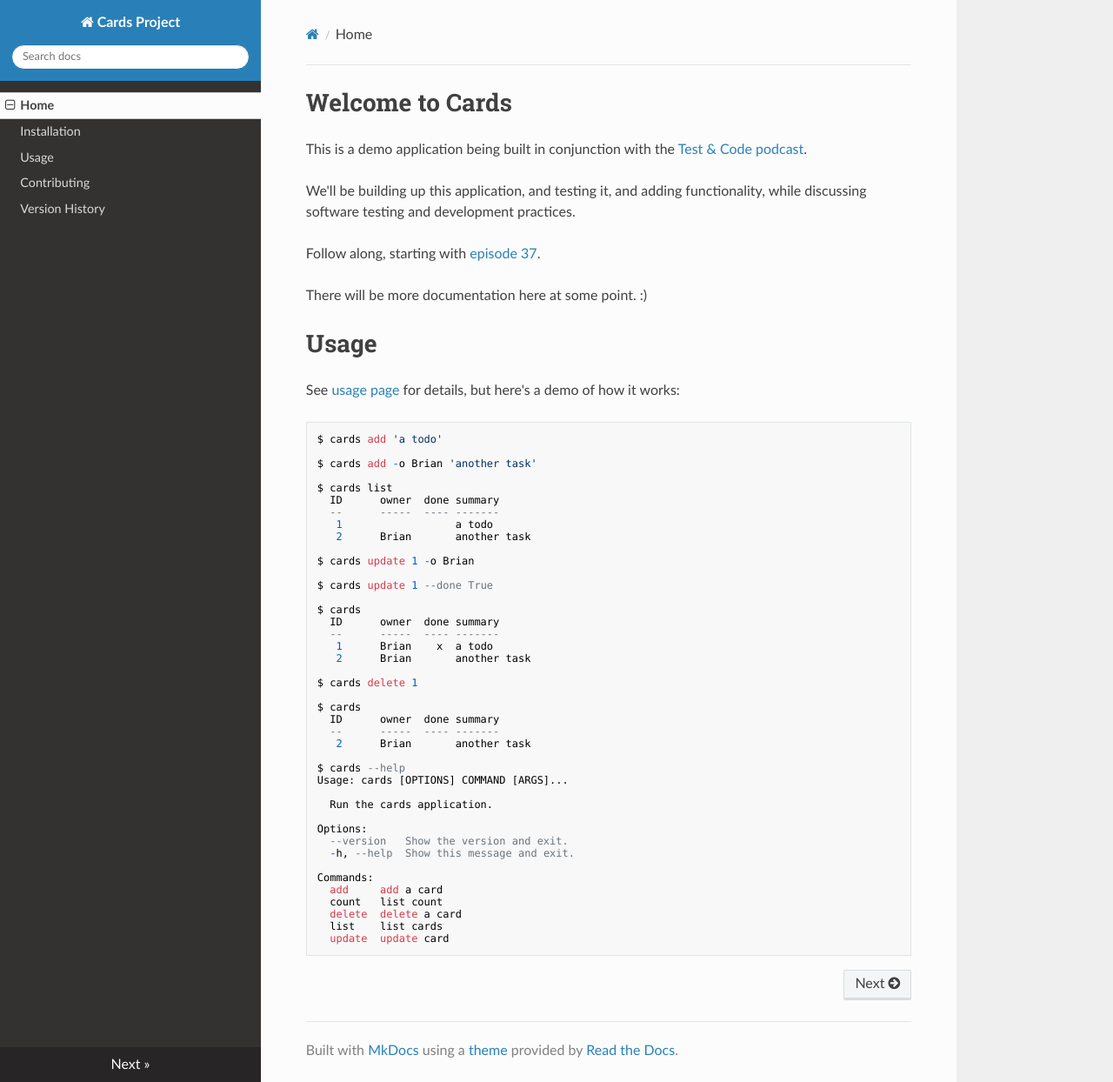
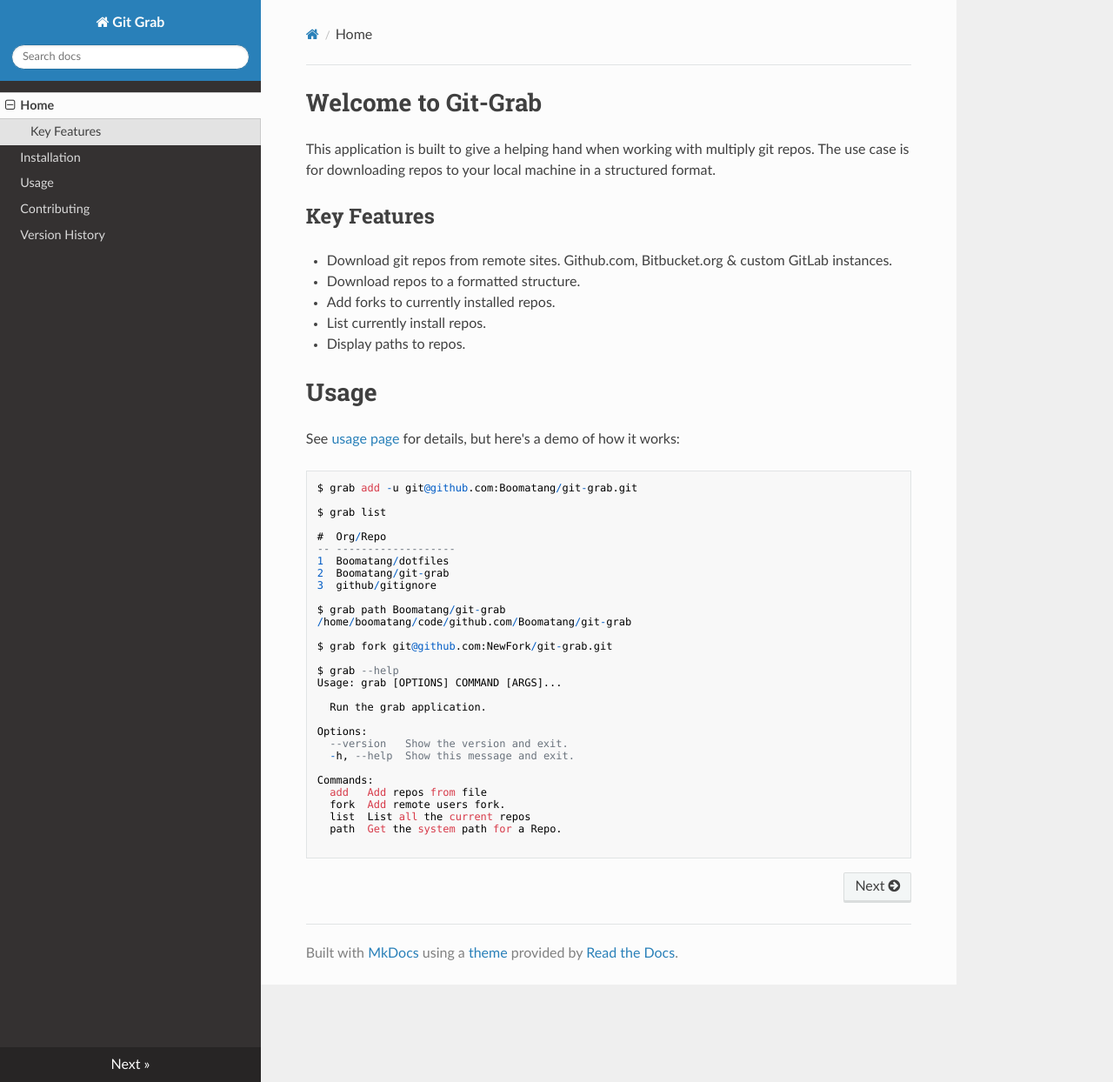
Before and after one commit to Boomatang/git-grab, an MkDocs documentation site: the page built from docs/index.md, in a window 1280 px wide and 1244 px high. Shown: the whole window at 87% size. Built offline with MkDocs 1.6.1, drawn with Linux system fonts in a browser that asks for light colours; nearby versions of some CDN libraries; old or Windows-style settings are respelled for this version of MkDocs.

Commit message:
Docs starting to update the docs

````diff
--- a/docs/index.md
+++ b/docs/index.md
@@ -1,59 +1,50 @@
-# Welcome to Cards
+# Welcome to Git-Grab
 
-This is a demo application being built in conjunction with the [Test & Code podcast](http://testandcode.com).
+This application is built to give a helping hand when working with
+multiply git repos. The use case is for downloading repos to your local
+machine in a structured format.
 
-We'll be building up this application, and testing it, and adding functionality, while discussing software testing and development practices.
-
-Follow along, starting with [episode 37](http://testandcode.com/37).
-
-There will be more documentation here at some point. :)
-
+## Key Features
+- Download git repos from remote sites. Github.com, Bitbucket.org &
+  custom GitLab instances.
+- Download repos to a formatted structure.
+- Add forks to currently installed repos.
+- List currently install repos.
+- Display paths to repos.
 
 # Usage
 
 See [usage page](usage.md) for details, but here's a demo of how it works:
 
 ```
-$ cards add 'a todo'
+$ grab add -u git@github.com:Boomatang/git-grab.git
 
-$ cards add -o Brian 'another task'
+$ grab list
 
-$ cards list
-  ID      owner  done summary
-  --      -----  ---- -------
-   1                  a todo
-   2      Brian       another task
+#  Org/Repo
+-- -------------------
+1  Boomatang/dotfiles
+2  Boomatang/git-grab
+3  github/gitignore
 
-$ cards update 1 -o Brian
+$ grab path Boomatang/git-grab
+/home/boomatang/code/github.com/Boomatang/git-grab
 
-$ cards update 1 --done True
+$ grab fork git@github.com:NewFork/git-grab.git
 
-$ cards
-  ID      owner  done summary
-  --      -----  ---- -------
-   1      Brian    x  a todo
-   2      Brian       another task
+$ grab --help
+Usage: grab [OPTIONS] COMMAND [ARGS]...
 
-$ cards delete 1
-
-$ cards
-  ID      owner  done summary
-  --      -----  ---- -------
-   2      Brian       another task
-
-$ cards --help
-Usage: cards [OPTIONS] COMMAND [ARGS]...
-
-  Run the cards application.
+  Run the grab application.
 
 Options:
   --version   Show the version and exit.
   -h, --help  Show this message and exit.
 
 Commands:
-  add     add a card
-  count   list count
-  delete  delete a card
-  list    list cards
-  update  update card
+  add   Add repos from file
+  fork  Add remote users fork.
+  list  List all the current repos
+  path  Get the system path for a Repo.
+
 ```
--- a/mkdocs.yml
+++ b/mkdocs.yml
@@ -1,4 +1,4 @@
-site_name: Cards Project
+site_name: Git Grab
 pages:
     - Home: index.md
     - Installation: installation.md
````
